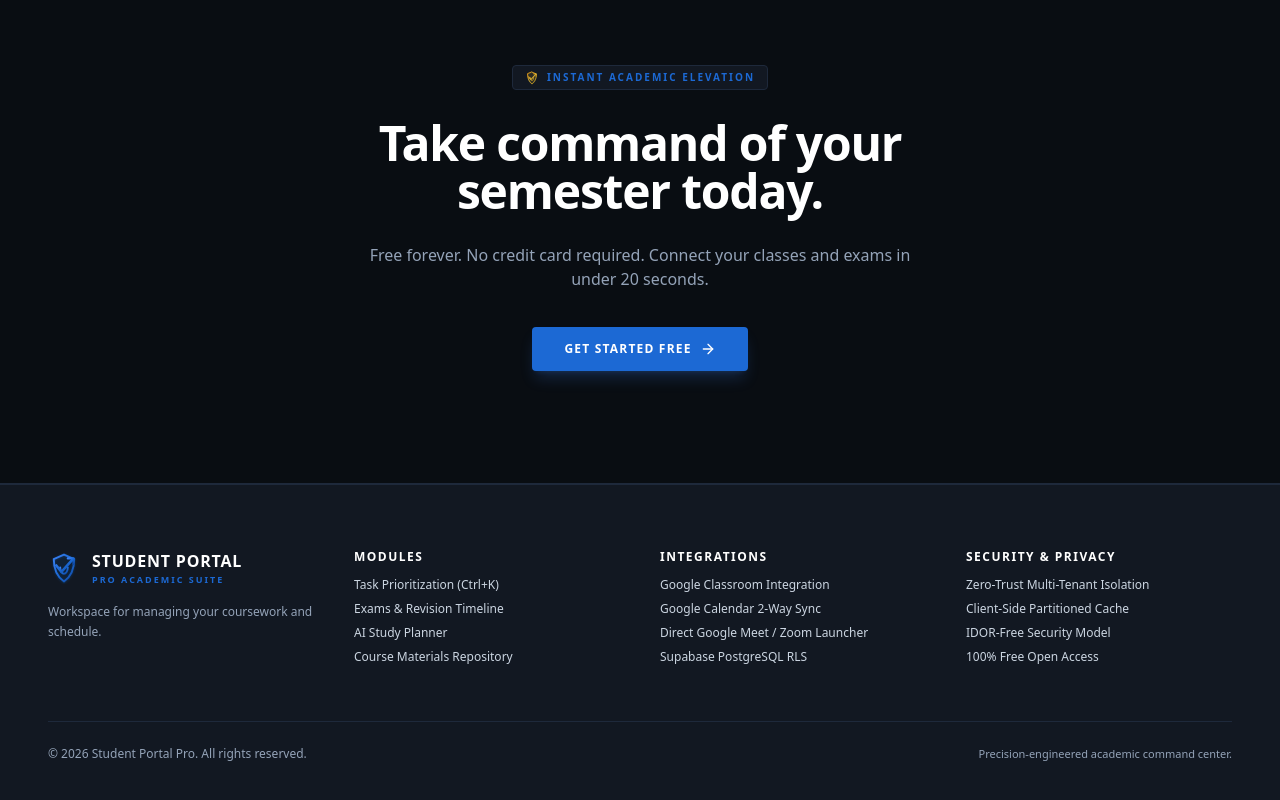
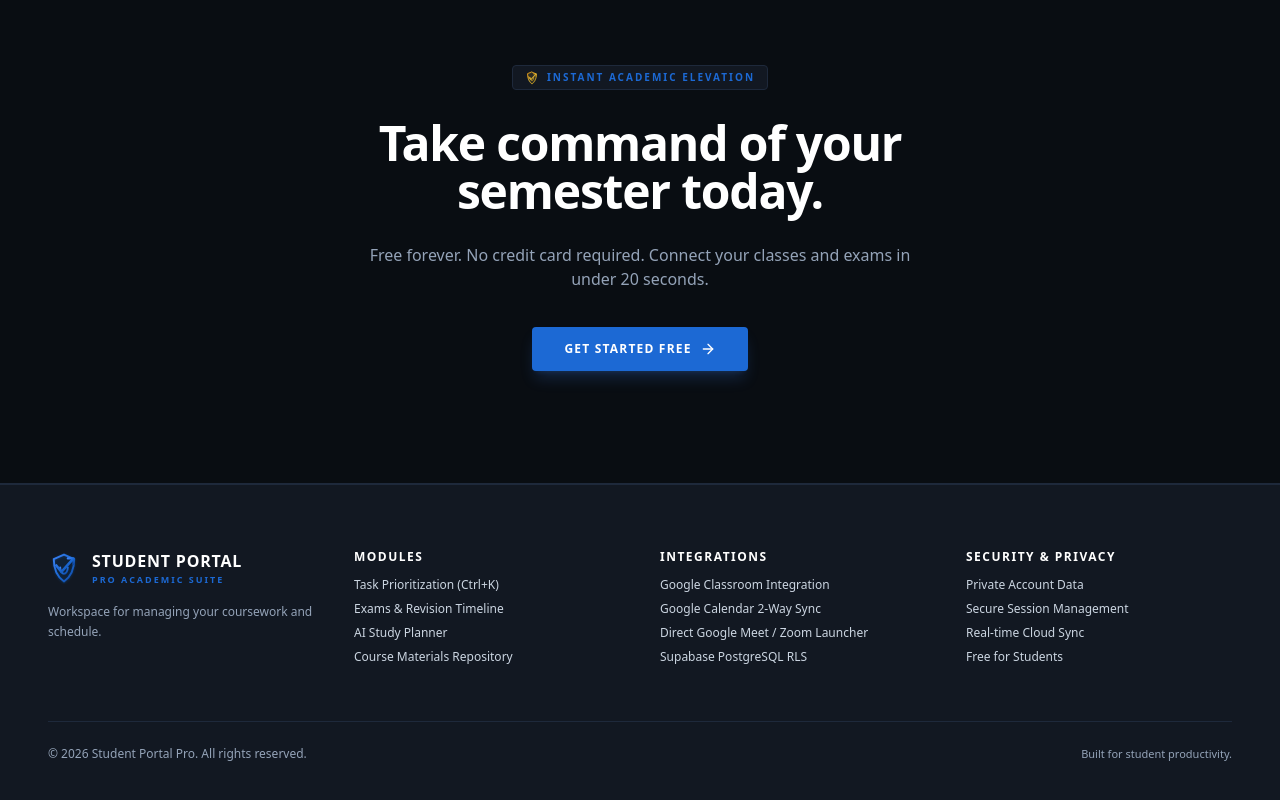
Before and after one commit to gurnoor-systems/student-portal-pro, a Next.js app: page / in a window 1280 px wide. Shown: the part 2845-3645 px from the top of the page. Built offline with nearby package versions, Linux system fonts and the light colour scheme.

Commit message:
Refine Footer security copy and Admin console subtexts to clean production terms

```diff
--- a/app/admin/page.tsx
+++ b/app/admin/page.tsx
@@ -289,10 +289,7 @@ export default function AdminConsolePage() {
               </div>
               <div>
                 <h1 className="text-sm font-bold tracking-tight text-white flex items-center gap-2">
-                  <span>MASTER ADMINISTRATOR CONSOLE</span>
-                  <span className="px-1.5 py-0.5 bg-red-500/20 text-red-400 text-[9px] font-mono font-bold rounded">
-                    RESTRICTED
-                  </span>
+                  <span>ADMINISTRATOR CONSOLE</span>
                 </h1>
               </div>
             </div>
@@ -429,7 +426,7 @@ export default function AdminConsolePage() {
                   {stats.totalUsers}
                 </div>
                 <div className="text-[11px] text-slate-400 mt-1">
-                  Active student accounts in DB
+                  Registered students
                 </div>
               </div>
 
@@ -446,7 +443,7 @@ export default function AdminConsolePage() {
                   </span>
                 </div>
                 <div className="text-[11px] text-slate-400 mt-1">
-                  Concurrent active sessions
+                  Active connected devices
                 </div>
               </div>
 
--- a/components/Footer.tsx
+++ b/components/Footer.tsx
@@ -57,10 +57,10 @@ export default function Footer() {
               SECURITY & PRIVACY
             </div>
             <ul className="space-y-2 font-light">
-              <li><a href="#security" className="hover:text-[var(--primary)] transition-colors">Zero-Trust Multi-Tenant Isolation</a></li>
-              <li><a href="#security" className="hover:text-[var(--primary)] transition-colors">Client-Side Partitioned Cache</a></li>
-              <li><a href="#security" className="hover:text-[var(--primary)] transition-colors">IDOR-Free Security Model</a></li>
-              <li><a href="#security" className="hover:text-[var(--primary)] transition-colors">100% Free Open Access</a></li>
+              <li><a href="#security" className="hover:text-[var(--primary)] transition-colors">Private Account Data</a></li>
+              <li><a href="#security" className="hover:text-[var(--primary)] transition-colors">Secure Session Management</a></li>
+              <li><a href="#security" className="hover:text-[var(--primary)] transition-colors">Real-time Cloud Sync</a></li>
+              <li><a href="#security" className="hover:text-[var(--primary)] transition-colors">Free for Students</a></li>
             </ul>
           </div>
 
@@ -69,7 +69,7 @@ export default function Footer() {
         {/* Sub-Footer */}
         <div className="mt-14 pt-6 border-t border-[var(--hairline)] flex flex-col sm:flex-row items-center justify-between gap-4 text-xs font-light text-[var(--muted)]">
           <p>© 2026 Student Portal Pro. All rights reserved.</p>
-          <p className="font-mono text-[11px]">Precision-engineered academic command center.</p>
+          <p className="font-mono text-[11px]">Built for student productivity.</p>
         </div>
 
       </div>
```
